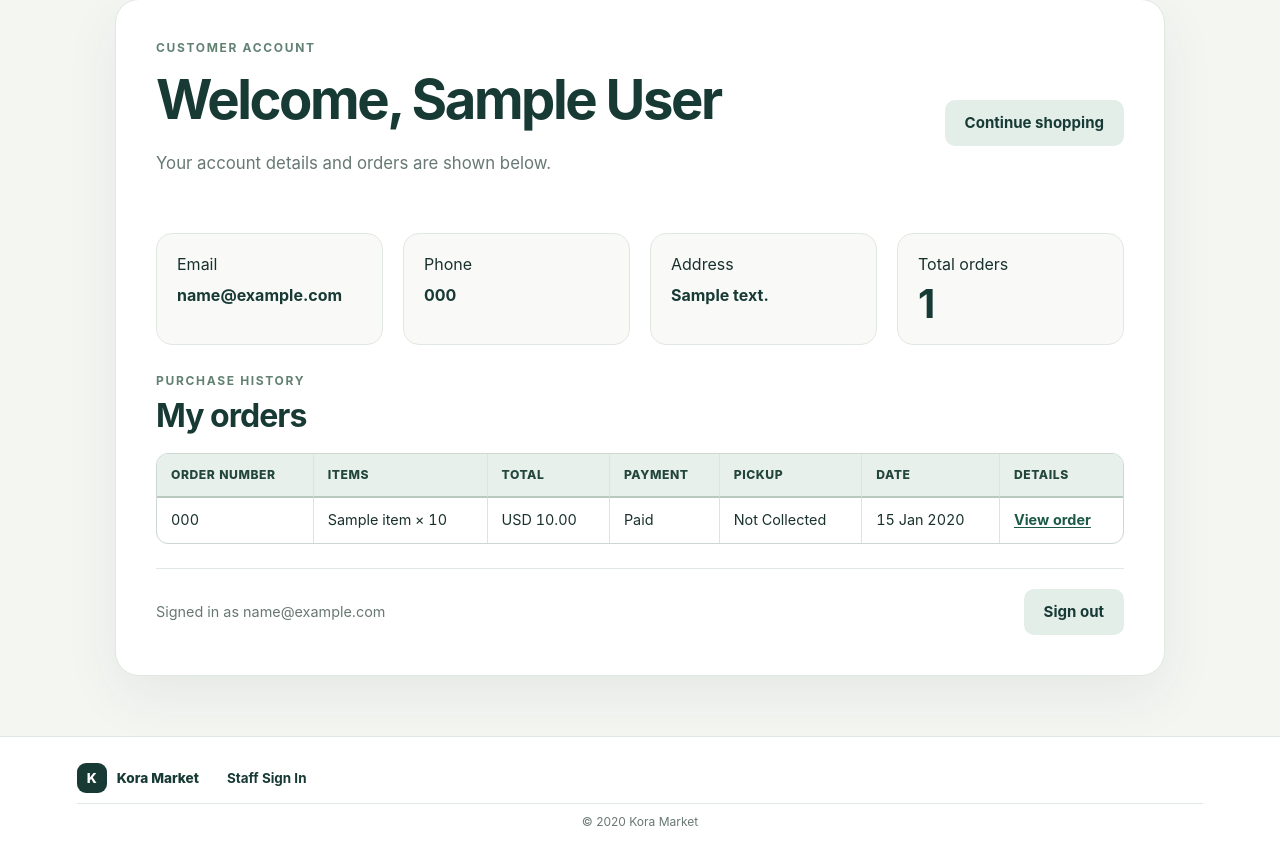
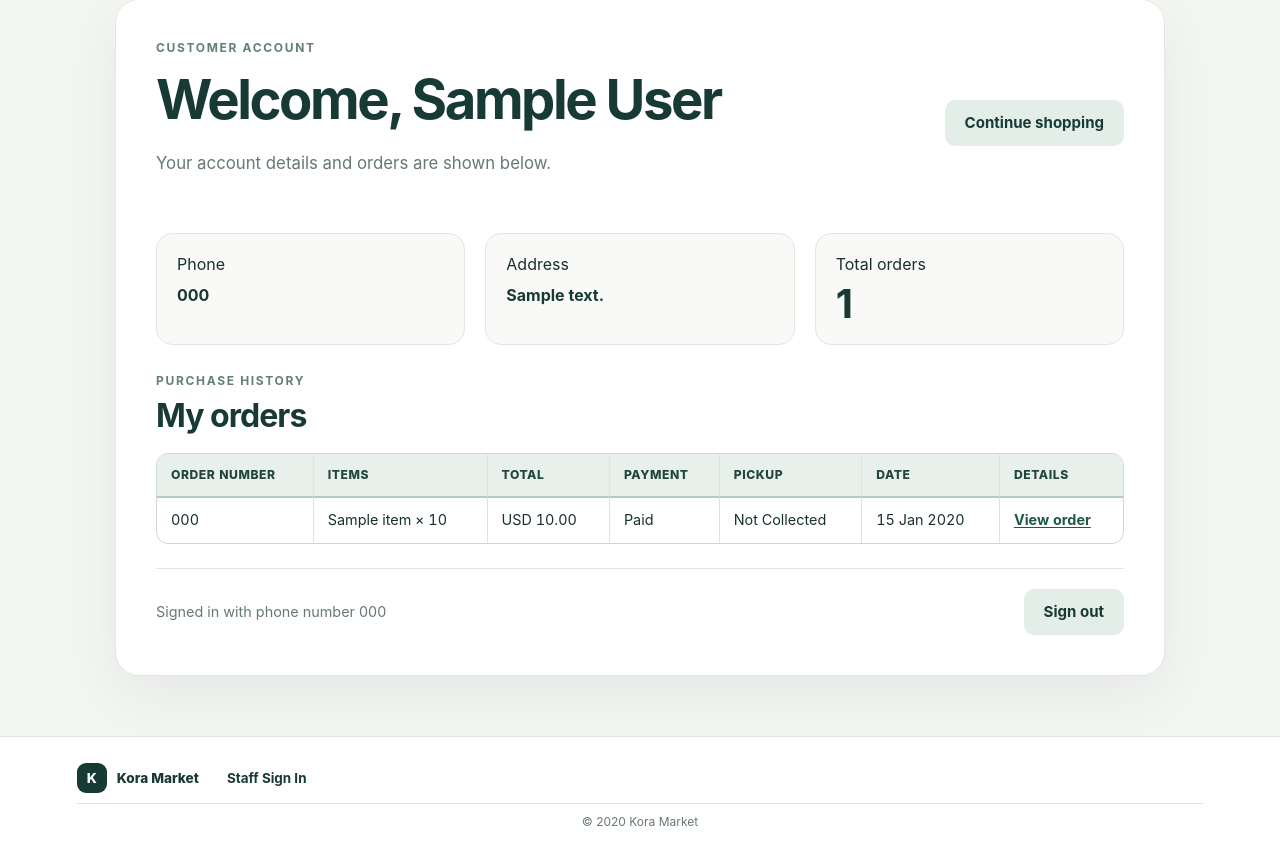
Before and after one commit to mustaphtouray7-svg/kora-market, a Flask app: template store/templates/auth/customer_account.html in a window 1280 px wide. Shown: the part 137-992 px from the top of the page. Run offline with Flask 3, Linux system fonts and the light colour scheme; tables that the repository leaves empty hold one stand-in row (values such as "Sample post"); the template is opened without the code that fills it: values that come from a table or form of the project are taken from there, most other values are stand-ins (such as "Sample title", 1, 10 or a date in 2020); parts of the project's set-up code (start-up, migrations or seed data) failed here and were passed over.

Commit message:
Remove email from customer account display

```diff
--- a/store/templates/auth/customer_account.html
+++ b/store/templates/auth/customer_account.html
@@ -11,7 +11,6 @@
     <a class="button button-secondary" href="{{ url_for('catalog') }}">Continue shopping</a>
   </div>
   <div class="dashboard-grid customer-account-details">
-    <div class="info-tile"><span>Email</span><strong class="customer-detail-value">{{ customer.email }}</strong></div>
     <div class="info-tile"><span>Phone</span><strong class="customer-detail-value">{{ customer.phone_number }}</strong></div>
     <div class="info-tile"><span>Address</span><strong class="customer-detail-value">{{ customer.address or "Not provided" }}</strong></div>
     <div class="info-tile"><span>Total orders</span><strong>{{ orders|length }}</strong></div>
@@ -38,7 +37,7 @@
     </table>
   </div>
   <div class="dashboard-footer">
-    <span>Signed in as {{ customer.email }}</span>
+    <span>Signed in with phone number {{ customer.phone_number }}</span>
     <form method="post" action="{{ url_for('auth.logout') }}"><input type="hidden" name="csrf_token" value="{{ csrf_token() }}"><button class="button button-secondary" type="submit">Sign out</button></form>
   </div>
 </section>
```
